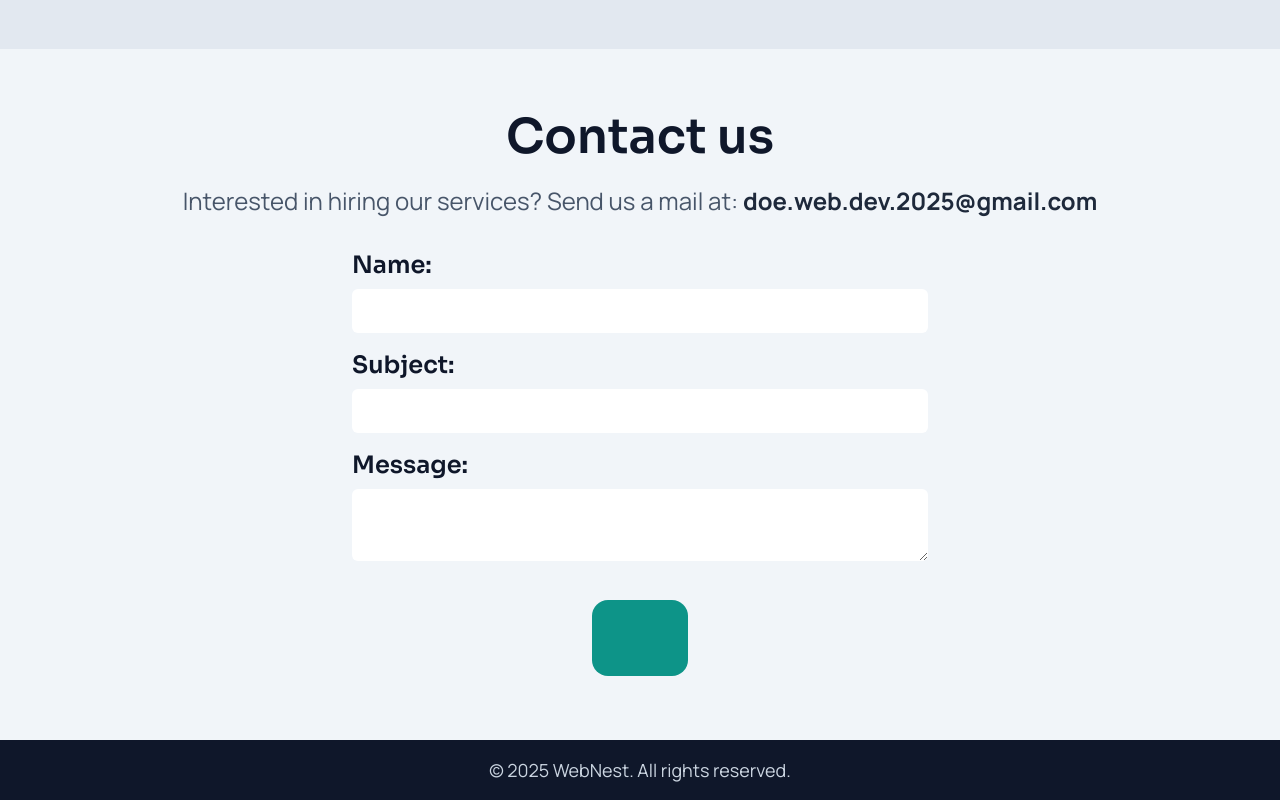
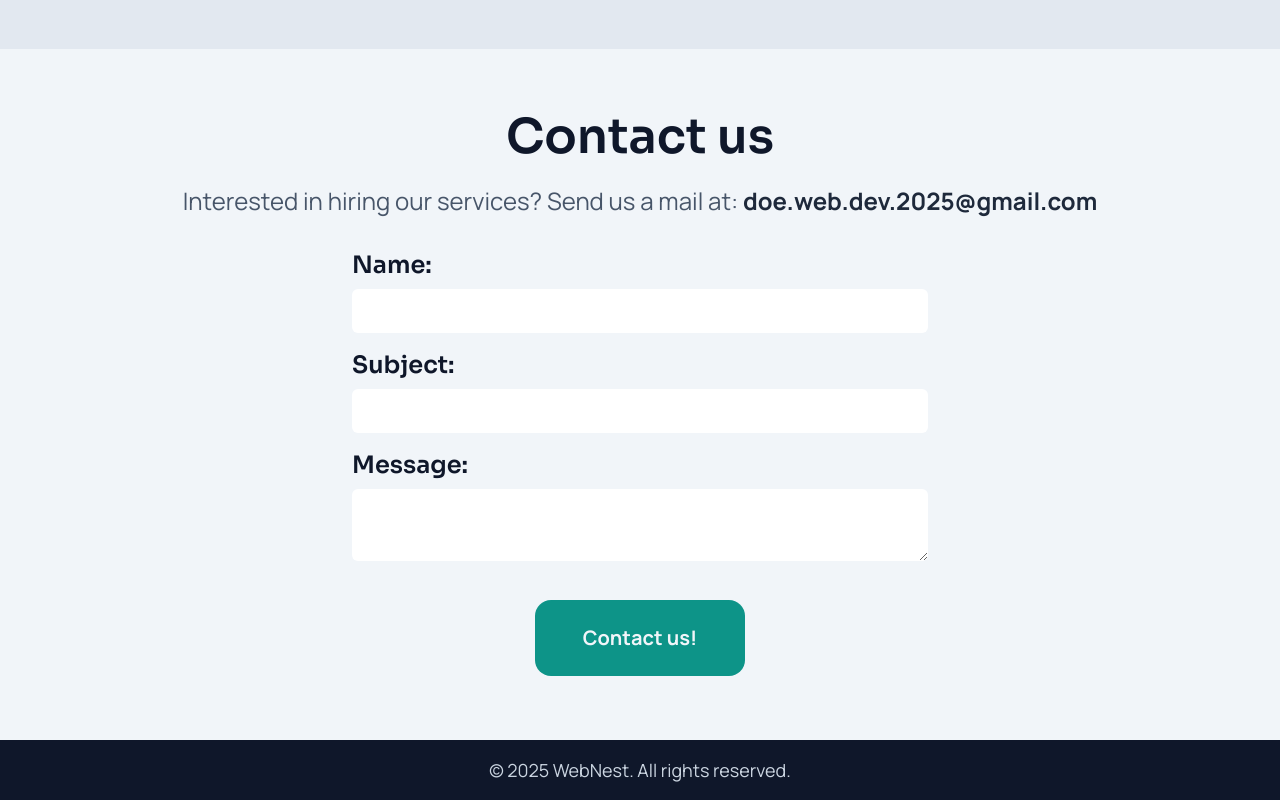
Before and after one commit to Jhon-Doe-WebDev/landing-page, a plain HTML site: page index.html in a window 1280 px wide. Shown: the part 2473-3273 px from the top of the page. Drawn offline with nearby package versions, Linux system fonts and the light colour scheme; files whose address does not match are found by name.

Commit message:
Update index.html

```diff
--- a/index.html
+++ b/index.html
@@ -258,7 +258,10 @@
               <textarea class="w-full rounded-md focus:outline-none focus:ring-2 focus:ring-emerald-600 lg:h-28 p-2" name="content" id="gmail-content" required></textarea>
             </div>
             <div class="grid place-items-center">
-              <input type="submit" class="bg-teal-600 text-xl px-8 py-4 rounded-2xl text-slate-100 font-bold mt-4 hover:bg-teal-700 focus:outline-none focus:ring-2 focus:ring-teal-700 focus:hover:ring-teal-800 active:bg-teal-800 active:focus:ring-teal-900 transition md:text-2xl md:px-12 md:py-6 lg:text-xl lg:px-12 lg:py-6" value=""/>
+              <button type="submit" class="bg-teal-600 text-xl px-8 py-4 rounded-2xl text-slate-100 font-bold mt-4 hover:bg-teal-700 focus:outline-none focus:ring-2 focus:ring-teal-700 focus:hover:ring-teal-800 active:bg-teal-800 active:focus:ring-teal-900 transition md:text-2xl md:px-12 md:py-6 lg:text-xl lg:px-12 lg:py-6">
+                <span class="lang-es">Contactanos!</span>
+                <span class="lang-en">Contact us!</span>
+              </button>
             </div>
           </form>
         </div>
@@ -318,4 +321,4 @@
     <script src="https://cdn.jsdelivr.net/npm/swiper@11/swiper-bundle.min.js"></script>
     <script src="app.js"></script>
   </body>
-</html>
+  </html>
```
